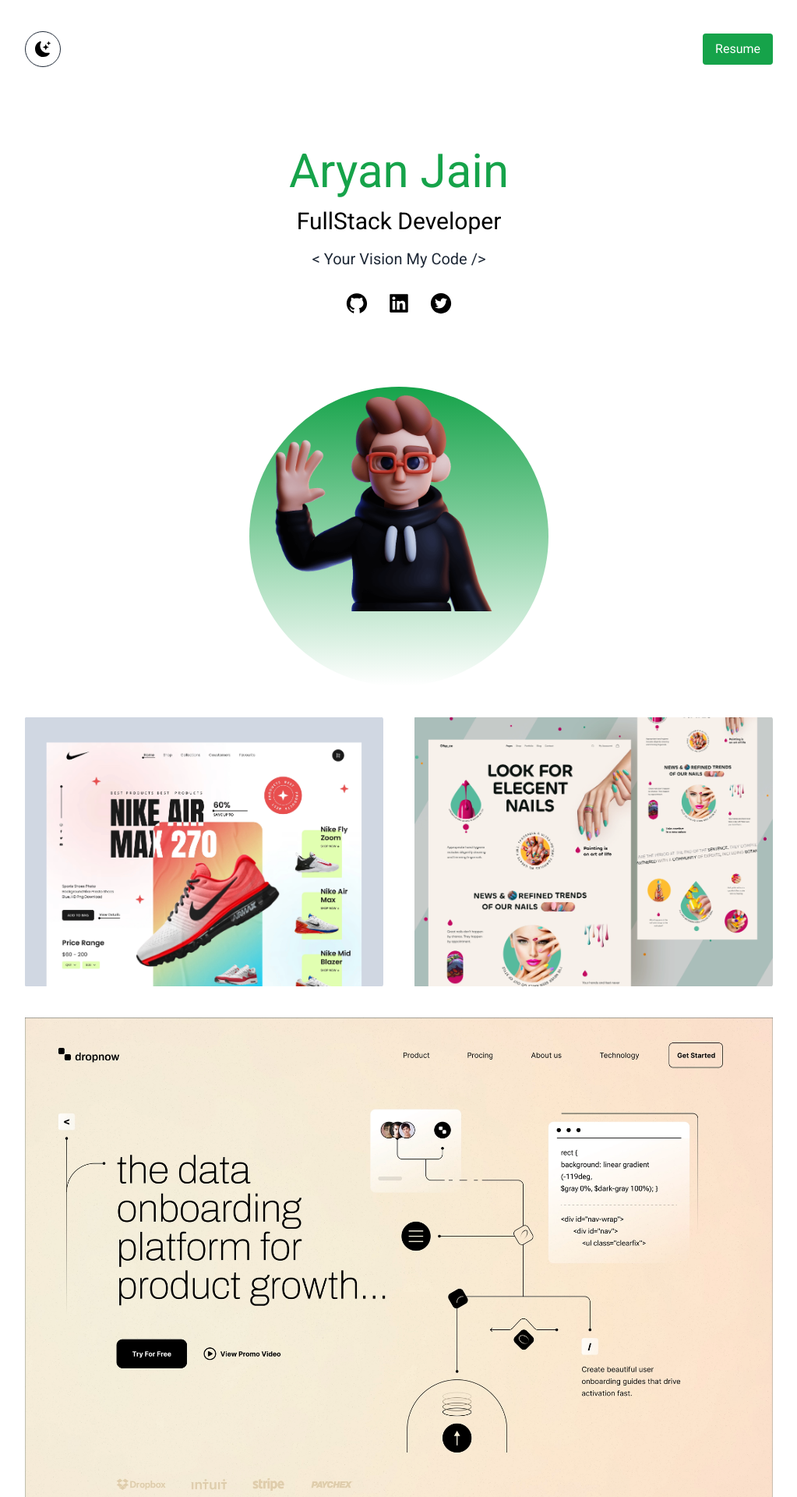
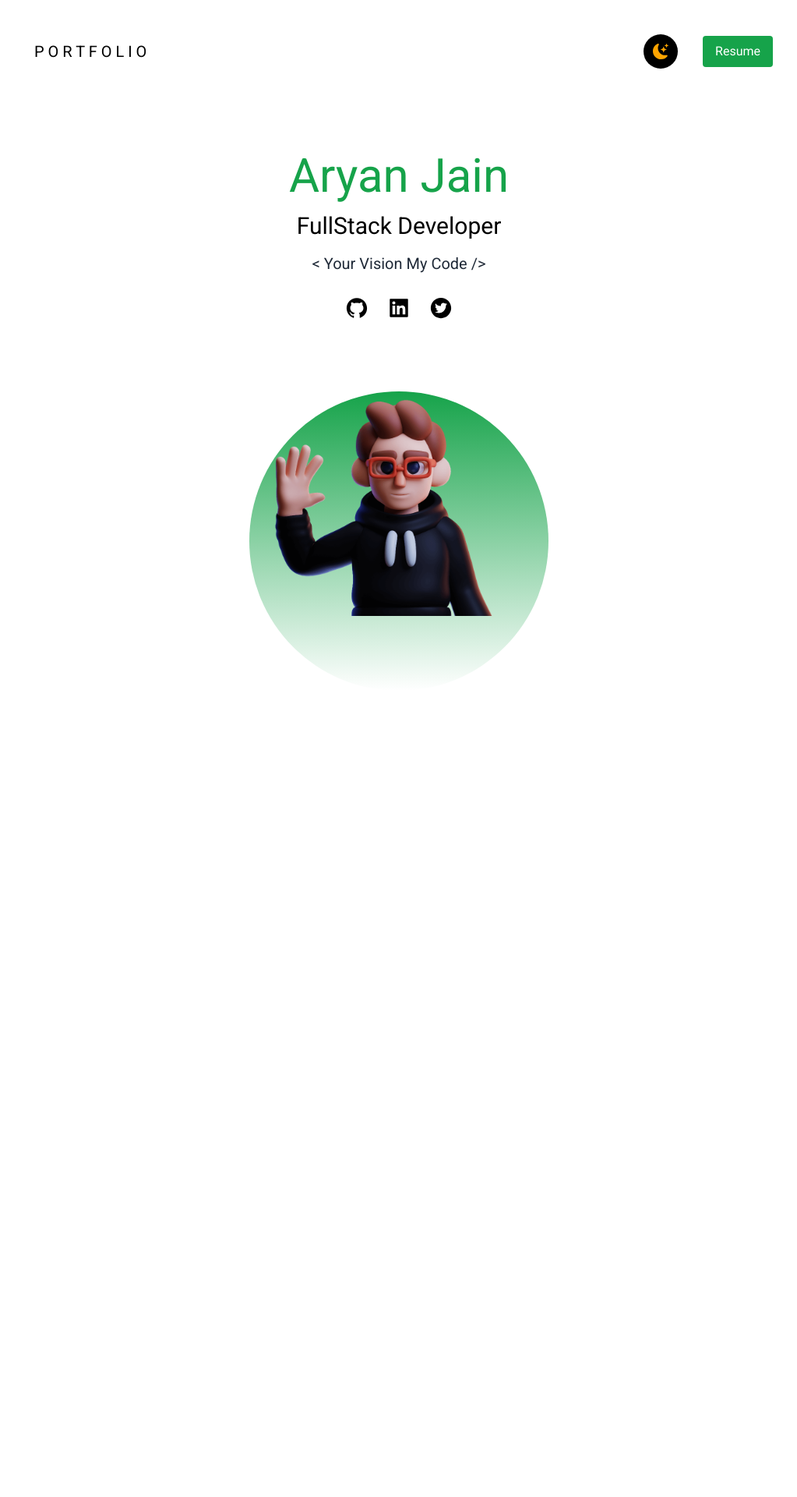
Before and after one commit to aryanofficialjain/Portfolio, a React (Vite) app: page / in a window 1280 px wide. Shown: the top 1920 px of the page at 78% size, without its empty margins (128-1151 px from the left). After the commit the page ends 934 px from the top, so only its background shows below. Built offline with nearby package versions, Linux system fonts and the light colour scheme.

Commit message:
some UI changes

```diff
--- a/src/App.jsx
+++ b/src/App.jsx
@@ -5,7 +5,7 @@
 import heroimage from "../public/dev-ed-wave.png";
 import one from "../public/web1.png";
 import two from "../public/web2.png";
-import three from "../public/web3.png";
+import three from "../public/screen.jpg";
 
 function App() {
   const [DarkMode, setDarkMode] = useState(false);
@@ -16,10 +16,11 @@
       <main className='bg-white px-10 md:px-20 lg:px-40 dark:bg-black'>
         <section className='min-h-screen'>
           <nav className='py-10 mb-12 flex justify-between'>
-            <span className='p-3 border border-gray-800 rounded-3xl cursor-pointer text-xl'  onClick={() => setDarkMode(!DarkMode)}>{DarkMode ? (<BsFillSunFill/>) : (<BsFillMoonStarsFill />)}</span>
+            <span className={ DarkMode ? 'text-white p-3 text-xl' : 'text-black p-3 text-xl '  } >P O R T F O L I O</span>
+
             <ul className='flex items-center gap-8'>
 
-
+            <li className='p-3 bg-black rounded-3xl cursor-pointer text-xl' onClick={() => setDarkMode(!DarkMode)}>{DarkMode ? (<BsFillSunFill color='yellow' size={30} />) : (<BsFillMoonStarsFill color='orange' />)}</li>
               <li className='bg-green-600 text-white px-4 py-2 rounded'>Resume</li>
             </ul>
           </nav>
@@ -40,26 +41,8 @@
             <img src={heroimage} alt="" className='object-cover' />
           </div>
         </section>
+        <br /><br />
 
-        <section>
-          <div className='flex flex-col gap-10 py-10 md:flex-row md:flex-wrap'>
-            <div className='basis-1/3 flex-1'>
-              <img src={one} alt="" className='object-cover' width={'100%'} height={'100%'} />
-            </div>
-
-            <div className='basis-1/3 flex-1'>
-              <img src={two} alt="" className='object-cover' width={'100%'} height={'100%'} />
-            </div>
-
-            <div className='basis-1/3 flex-1'>
-              <img src={three} alt="" className='object-cover' width={'100%'} height={'100%'} />
-            </div>
-
-
-          </div>
-
-
-        </section>
       </main>
     </div>
   )
```
Also changed, not shown: public/screen.jpg (added).
